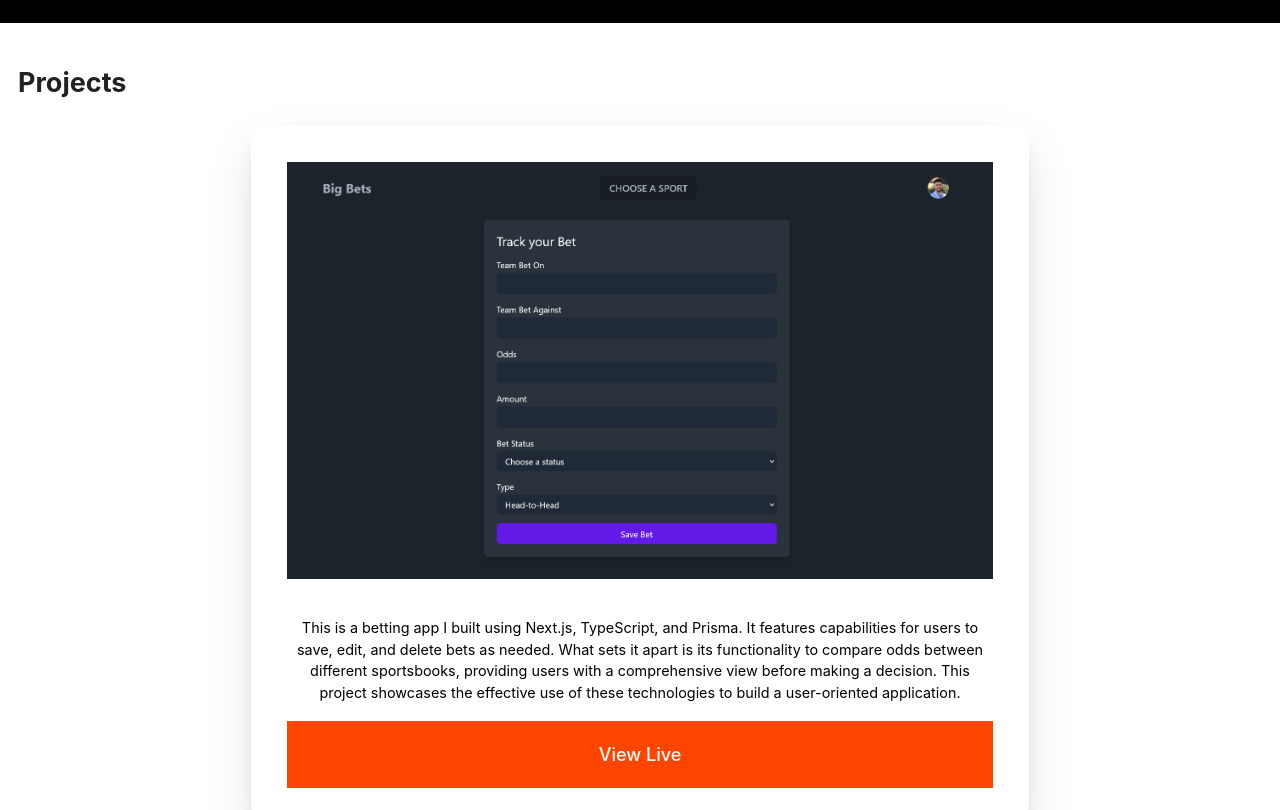
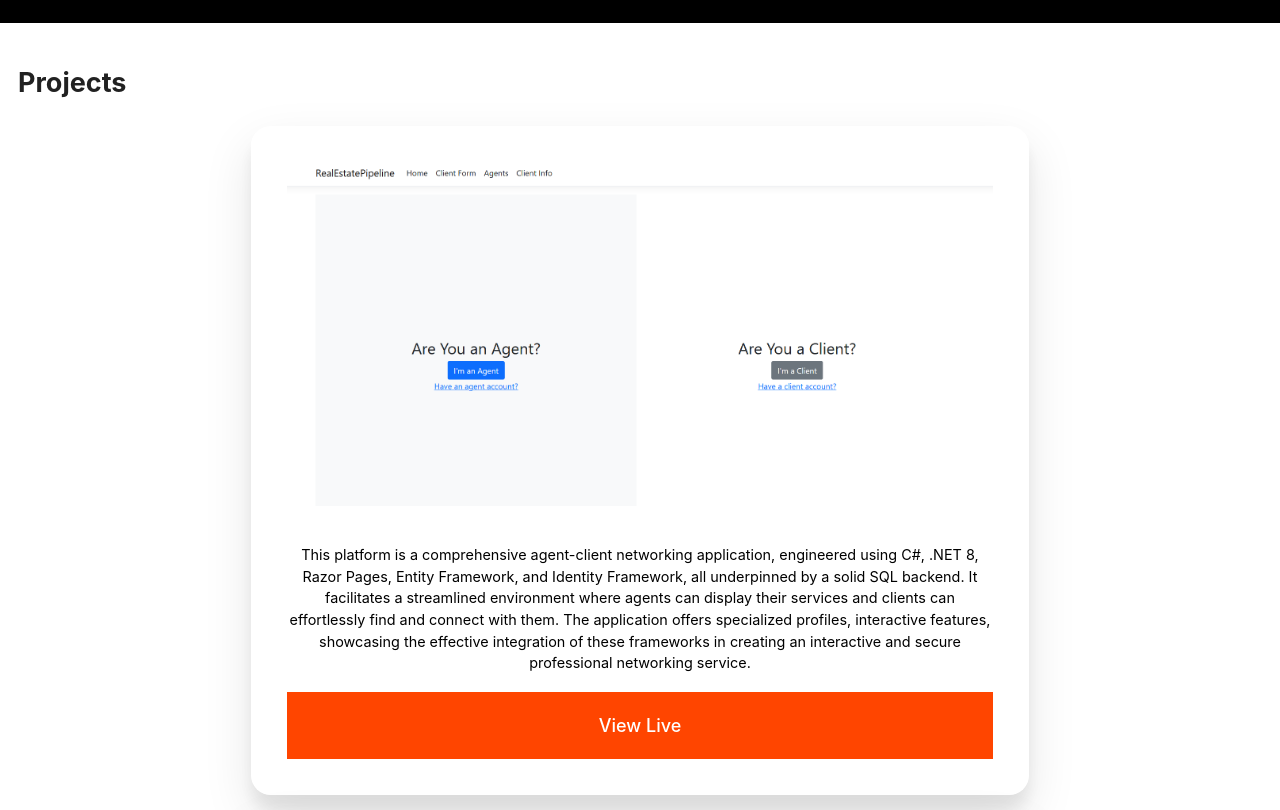
Before and after one commit to aalejan/Portfolio_NEW, a website built with Vite: page index.html in a window 1280 px wide. Shown: the part 1640-2450 px from the top of the page. Built offline with nearby package versions, Linux system fonts and the light colour scheme; some packages are replaced by stand-ins of ours.

Commit message:
added new c# project

```diff
--- a/index.html
+++ b/index.html
@@ -93,6 +93,23 @@
     <section id="projects">
       <h2>Projects</h2>
       <div class="project-container">
+        <div class="project-card">
+          <img src="matchmakerealty.png" alt="Project 1" />
+          <p>
+            This platform is a comprehensive agent-client networking
+            application, engineered using C#, .NET 8, Razor Pages, Entity
+            Framework, and Identity Framework, all underpinned by a solid SQL
+            backend. It facilitates a streamlined environment where agents can
+            display their services and clients can effortlessly find and connect
+            with them. The application offers specialized profiles, interactive
+            features, showcasing the effective integration of these frameworks
+            in creating an interactive and secure professional networking
+            service.
+          </p>
+          <a href="https://matchmakerealty.com/" target="_blank" class="button"
+            >View Live</a
+          >
+        </div>
         <div class="project-card">
           <img src="BigBets.png" alt="Project 1" />
           <p>
```
Also changed, not shown: public/matchmakerealty.png (added).
